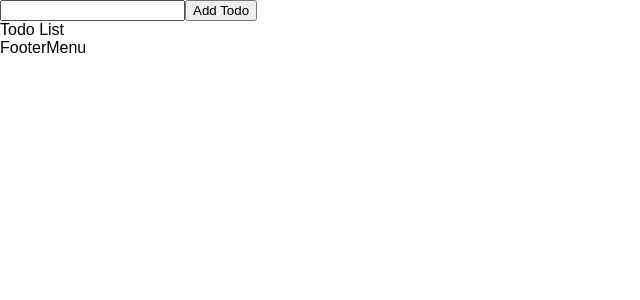
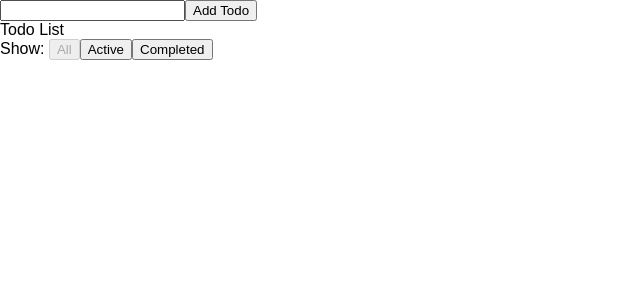
Before and after one commit to Saayaman/3_react_learning, a React (Create React App) app in the folder todo-app/: page / in a window 1280 px wide. Shown: the top 300 px of the page, without its empty margins (0-640 px from the left). Built offline with nearby package versions, Linux system fonts and the light colour scheme.

Commit message:
2-2. Footer MenuにUIを足す

```diff
--- a/todo-app/src/components/FooterMenu.jsx
+++ b/todo-app/src/components/FooterMenu.jsx
@@ -1,11 +1,44 @@
 import React, { Component } from 'react'
 
 export default class FooterMenu extends Component {
+
+  state = {
+    activeFilter: 'all',
+  };
+
+  handleFilter = (filter) => {
+    this.setState({
+      activeFilter: filter,
+    });
+
+    //todo: ここにアクションを書く
+  }
+
   render() {
+
+    const { activeFilter } = this.state;
+
     return (
       <div>
-        FooterMenu
-      </div>
+        <span>Show: </span>
+        <button disabled={activeFilter === 'all'}
+          onClick={() => this.handleFilter('all')}
+        >
+          All
+        </button>
+        <button
+          disabled={activeFilter === 'active'}
+          onClick={() => this.handleFilter('active')}
+        >
+          Active
+        </button>
+        <button
+          disabled={activeFilter === 'completed'}
+          onClick={() => this.handleFilter('completed')}
+        >
+          Completed
+        </button>
+    </div>
     )
   }
 }
```
